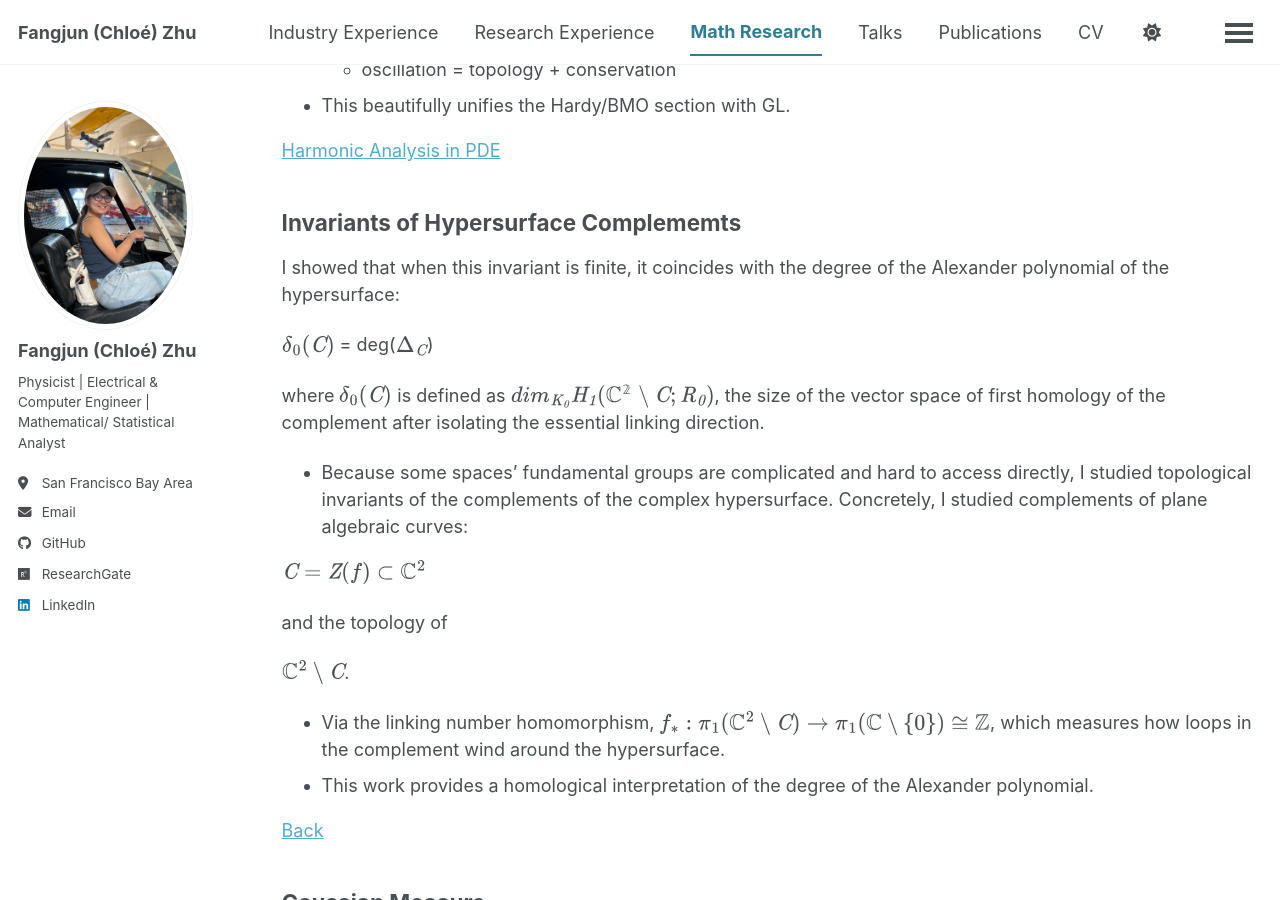
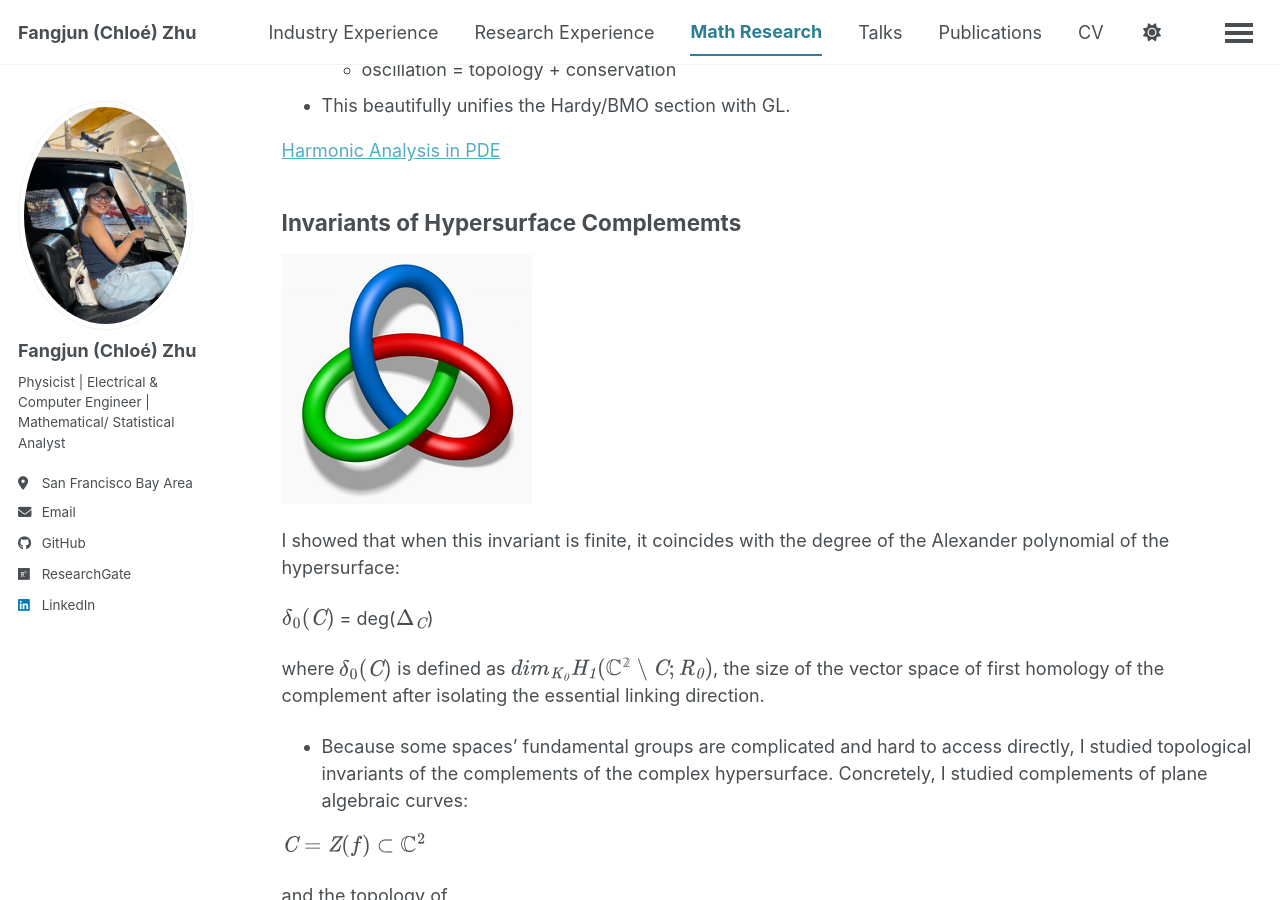
Before and after one commit to ChloeZhu1/ChloeZhu1.github.io, a Jekyll site: the page built from _pages/math.md, in a window 1280 px wide and 900 px high, scrolled down 1542 px. Built offline with Jekyll 4.4.1, drawn with Linux system fonts in a browser that asks for light colours; a script bundle is joined from its source files by our own code; library files that are not in the unit come from our copies.

Commit message:
Update math.md

```diff
--- a/_pages/math.md
+++ b/_pages/math.md
@@ -45,6 +45,8 @@ where the equations imply div(Im($\bar{u}\nabla u$)) $= 0$
 <a href="https://chloezhu1.github.io/research-experience/#PDE">Harmonic Analysis in PDE</a>
 
 <h2 id="topdetails">Invariants of Hypersurface Complememts</h2>
+<img src="/images/trefoil.png" alt="The trefoil knot is tricolorable." title="Trefoil Knot">
+
 I showed that when this invariant is finite, it coincides with the degree of the Alexander polynomial of the hypersurface:
 
 $\delta_0(\mathit{C})$ = deg($\Delta_\mathit{C}$)
```
